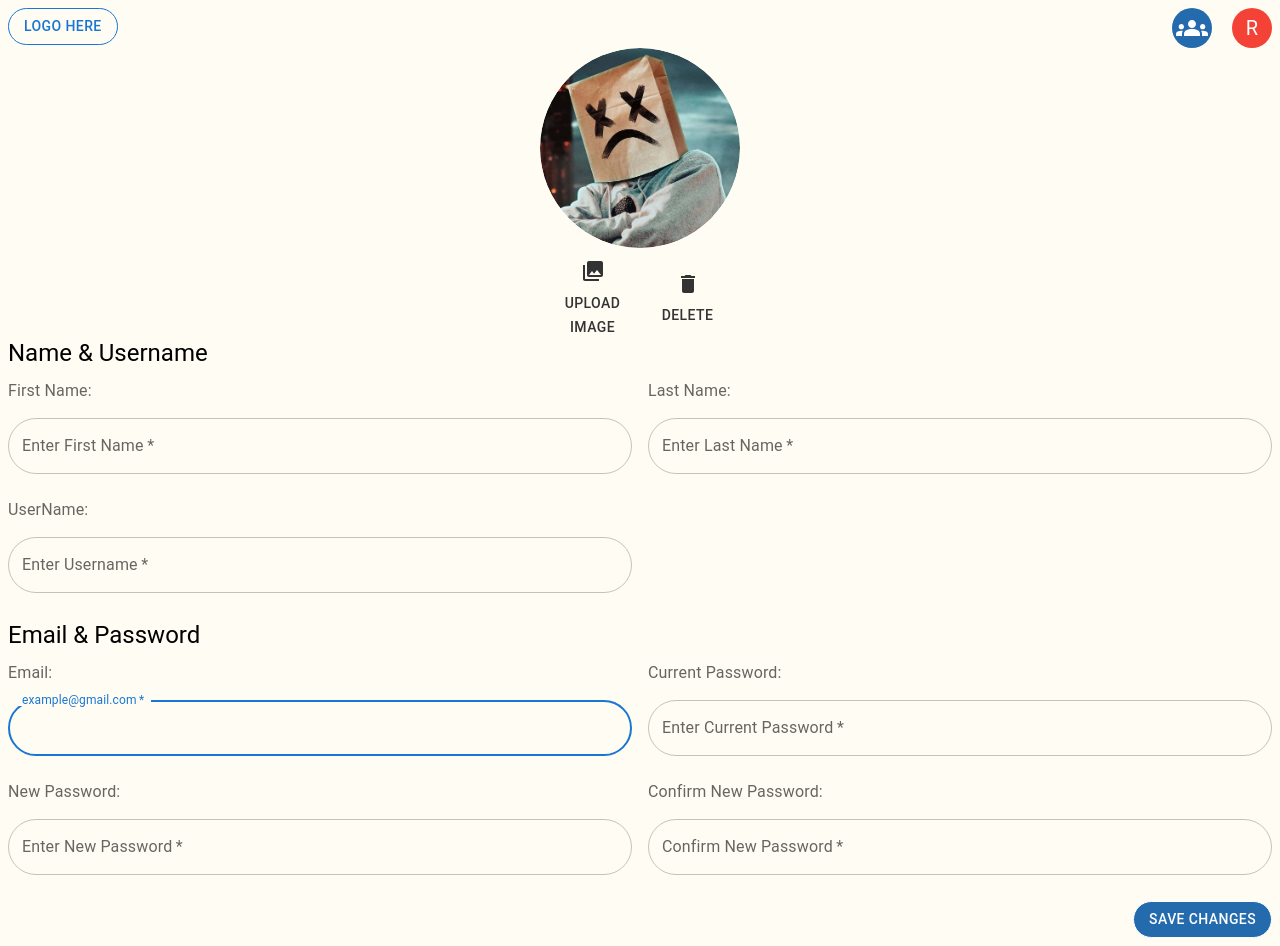
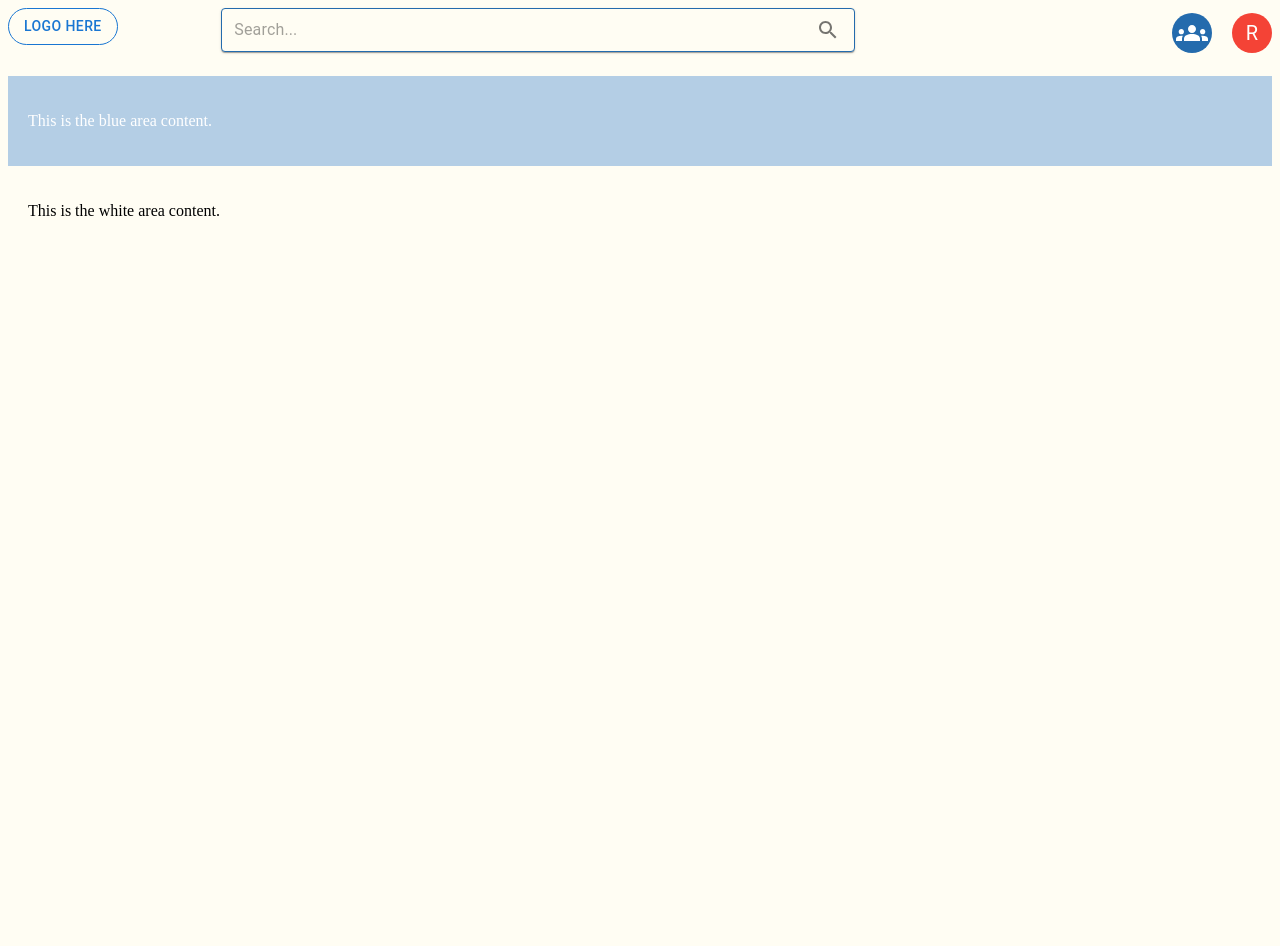
Before and after one commit to AmyLin06/MapArtisan, a React (Create React App) app in the folder client/: page / in a window 1280 px wide. After the commit the page ends 800 px from the top, so only its background shows below. Built offline with nearby package versions, Linux system fonts and the light colour scheme; a web font is replaced by a local one.

Commit message:
some basic setup

```diff
--- a/client/src/App.js
+++ b/client/src/App.js
@@ -1,5 +1,5 @@
 import "./App.css";
-import AccountViewScreen from "./screens/AccountViewScreen";
+import HomeScreen from "./screens/HomeScreen";
 
 
 function App() {
@@ -17,7 +17,7 @@ function App() {
           rel="stylesheet"
         />
       </header>
-      <AccountViewScreen />
+      <HomeScreen />
       {/* <MapDetailsScreen map={currentMap} /> */}
     </div>
   );
--- /dev/null
+++ b/client/src/screens/HomeScreen.js
@@ -0,0 +1,24 @@
+import React from "react";
+import "../styles/HomeScreen.css";
+import Banner from "../components/Banner";
+
+const HomeScreen = () => {
+  return (
+    <div className="main">
+      <div>
+        <Banner screen={"HOME"} />
+      </div>
+      <br></br>
+      <div className="content-container">
+      <div className="blue-area">
+        <p>This is the blue area content.</p>
+      </div>
+      <div className="white-area">
+        <p>This is the white area content.</p>
+      </div>
+    </div>
+    </div>
+  );
+};
+
+export default HomeScreen;
--- /dev/null
+++ b/client/src/styles/HomeScreen.css
@@ -0,0 +1,25 @@
+.main{
+    background-color: #FFFDF3;
+    background-repeat: no-repeat;
+    background-position-x:  85%;
+    background-position-y: -50%;
+    background-size: 57%;
+}
+.content-container {
+    display: flex;
+    flex-direction: column;
+  }
+
+  .blue-area {
+    flex: 1;
+    background-color: #B4CEE5;
+    padding: 20px;
+    color: white; /* Text color in the blue area */
+  }
+
+  .white-area {
+    flex: 1;
+    background-color: #FFFDF3;
+    padding: 20px;
+    color: black; /* Text color in the white area */
+  }
```
